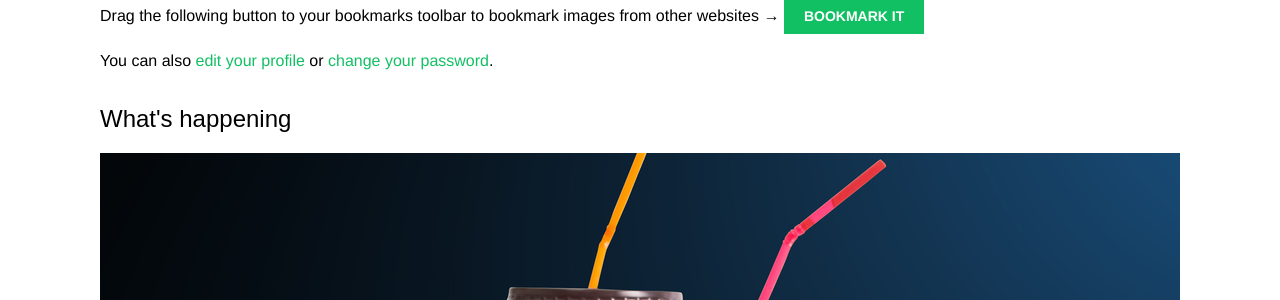
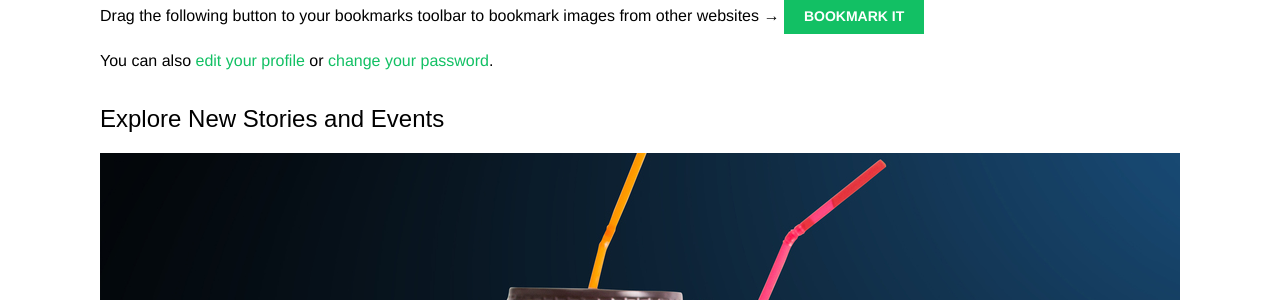
Before and after one commit to marek25/SocialNetwork, a Django app: page /account/ in a window 1280 px wide. Shown: the part 199-499 px from the top of the page. Run offline with Django 3.2, Linux system fonts and the light colour scheme; a user stored in the database is signed in; data comes from the database, SQL or seed files in the repository; both versions use the stored data as it was after the commit; some libraries are stand-ins or nearby versions; some web fonts are replaced.

Commit message:
commited for github

```diff
--- a/account/models.py
+++ b/account/models.py
@@ -9,8 +9,8 @@ from social_django.models import AbstractUserSocialAuth, UserSocialAuth, Nonce,
 
 class Profile(models.Model):
 	user = models.OneToOneField(settings.AUTH_USER_MODEL, on_delete=models.CASCADE)
-	date_of_birth = models.DateField(blank = True, null = True)
-	photo = models.ImageField(upload_to = 'users/%Y/%m/%d', blank = True)
+	date_of_birth = models.DateField(blank=True, null=True)
+	photo = models.ImageField(upload_to='users/%Y/%m/%d', blank=True)
 
 
 	def __str__(self):
@@ -19,7 +19,7 @@ class Profile(models.Model):
 
 # Create your models here.
 class Contact(models.Model):
-	user_from = models.ForeignKey(User, related_name = 'rel_from_set', on_delete=models.CASCADE)
+	user_from = models.ForeignKey(User, related_name='rel_from_set', on_delete=models.CASCADE)
 	user_to = models.ForeignKey(User, related_name='rel_to_set', on_delete=models.CASCADE)
 	created = models.DateTimeField(auto_now_add=True, db_index=True)
 
--- a/account/static/css/base.css
+++ b/account/static/css/base.css
@@ -29,6 +29,8 @@ h1 {
 
 h2 {
     margin:30px 0 20px;
+    font-color:blue;
+    font-color : blue;
 }
 
 ol {
--- a/account/templates/account/dashboard.html
+++ b/account/templates/account/dashboard.html
@@ -13,7 +13,7 @@
 
   <p>You can also <a href="{% url "edit" %}">edit your profile</a> or <a href="{% url 'password_change' %}">change your password</a>.<p>
 
-  	<h2>What's happening</h2>
+  	<h2>Explore New Stories and Events</h2>
   		<div id="action-list">
   			{% for action in actions %}
   				{% include "actions/action/detail.html" %}
--- a/account/urls.py
+++ b/account/urls.py
@@ -38,12 +38,8 @@ urlpatterns = [
 	url(r'^users/$', views.user_list, name='user_list'),
 	url(r'^users/follow/$', views.user_follow, name = 'user_follow'),
 	url(r'^users/(?P<username>[-\w]+)/$', views.user_detail, name='user_detail'),
-
-
     # alternative way to include authentication views
     # path('', include('django.contrib.auth.urls')),
   #  path('register/', views.register, name='register'),
    # path('edit/', views.edit, name='edit'),
-
-
-	]
+]
```
Also changed, not shown: db.sqlite3, images/migrations/0003_auto_20181218_1400.py (added), 1 other file.
